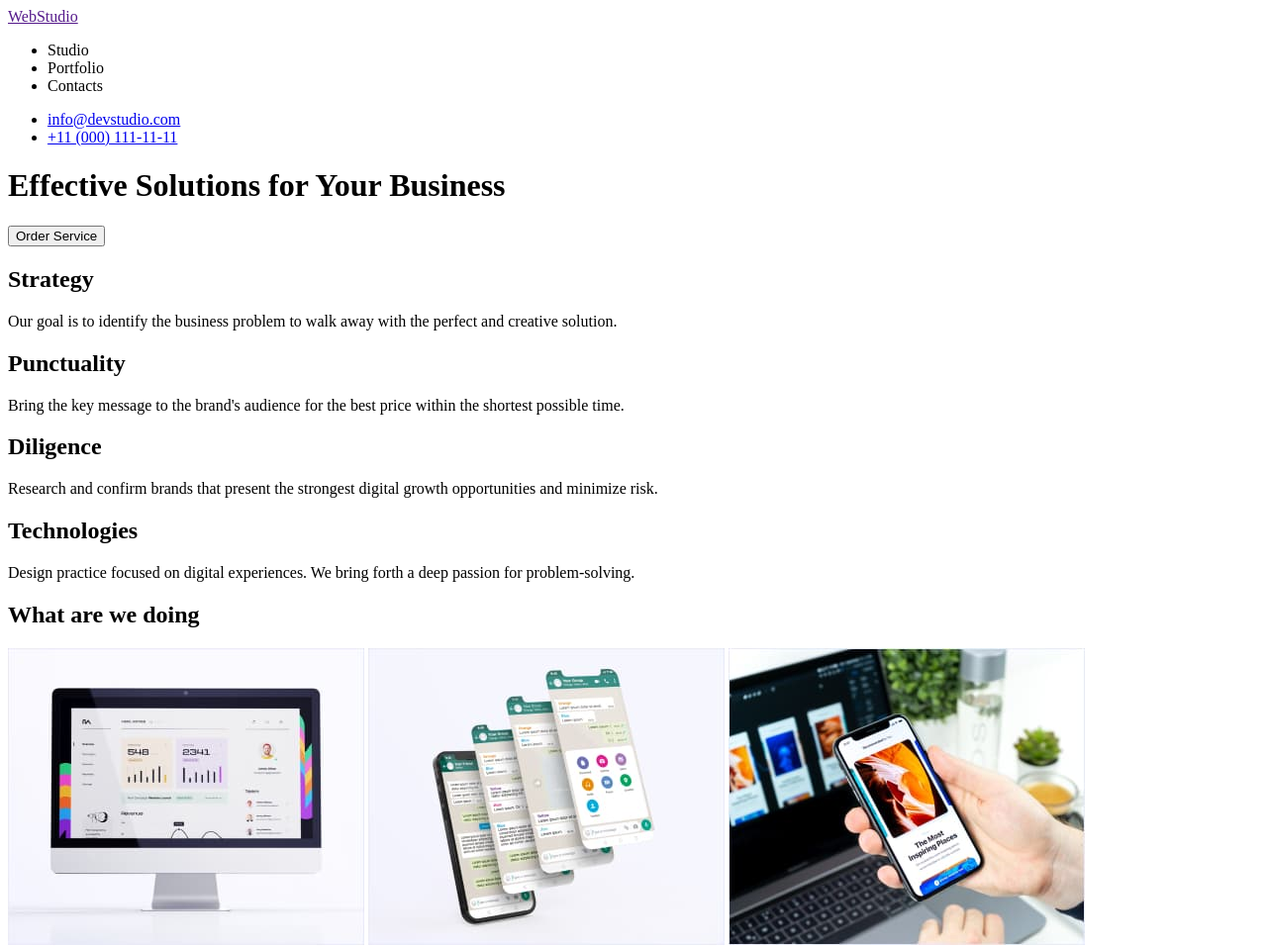
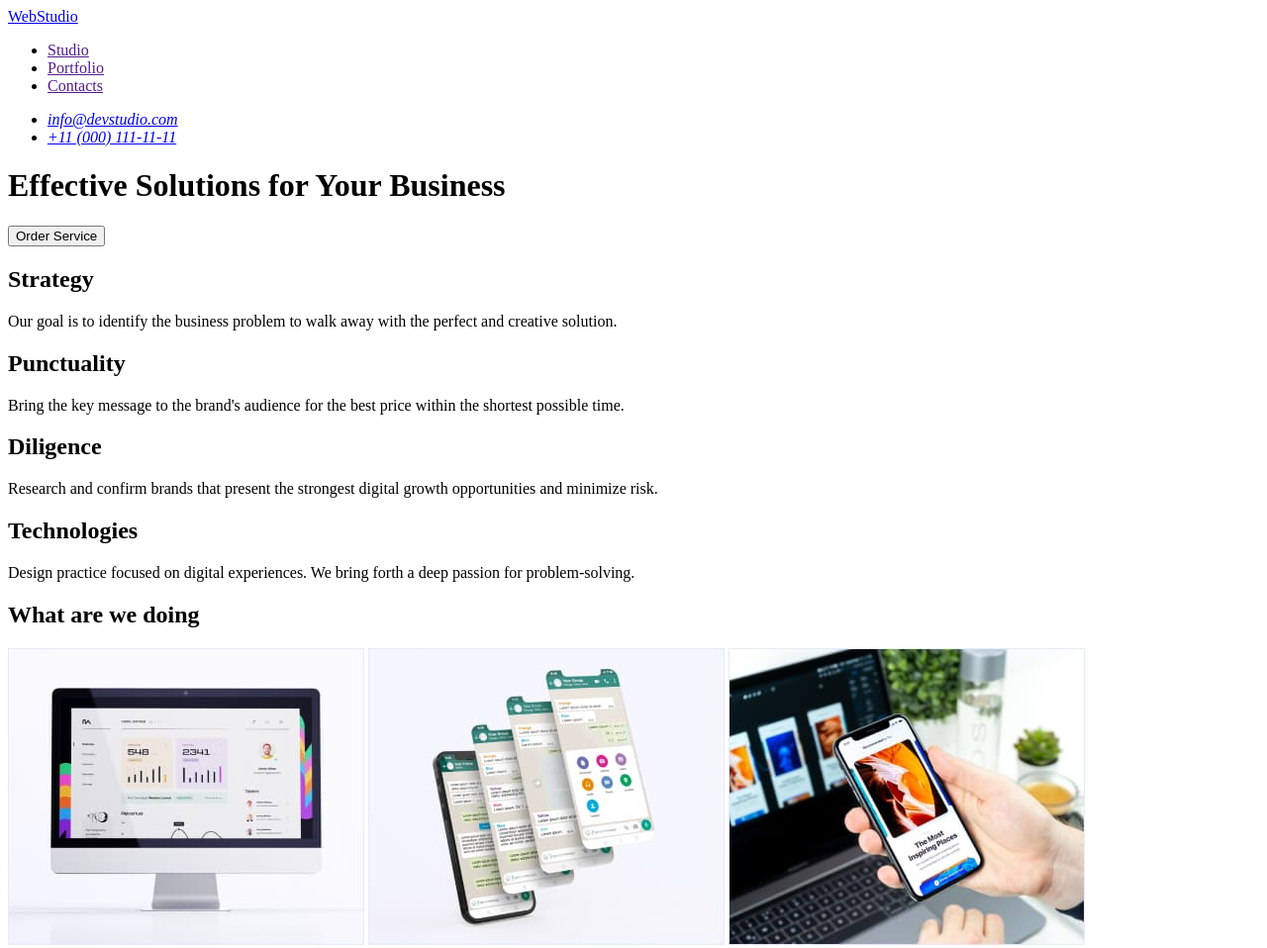
Before and after one commit to Serguk20/goit-markup-hw-01, a plain HTML site: page index.html in a window 1280 px wide. Shown: the top 958 px of the page at 99% size. Drawn offline with Linux system fonts and the light colour scheme.

Commit message:
Update index.html

```diff
--- a/index.html
+++ b/index.html
@@ -9,14 +9,15 @@
   <body>
     <header>
       <nav>
-        <a href="">WebStudio</a>
+        <a href="./index.html">WebStudio</a>
 
         <ul>
-          <li><a href=""></a>Studio</li>
-          <li><a href=""></a>Portfolio</li>
-          <li><a href=""></a>Contacts</li>
+          <li><a href="">Studio</a></li>
+          <li><a href="">Portfolio</a></li>
+          <li><a href="">Contacts</a></li>
         </ul>
       </nav>
+      <address>
         <ul>
           <li>
             <a href="mailto:">info@devstudio.com</a>
@@ -25,6 +26,7 @@
             <a href="tel:+11(000)111-11-11">+11 (000) 111-11-11</a>
           </li>
         </ul>
+      </address>
     </header>
     <main>
       <!-- Hero image -->
```
Lines whose indentation alone changed are shown as unchanged.
